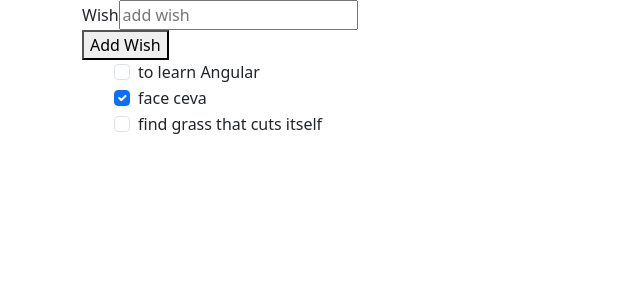
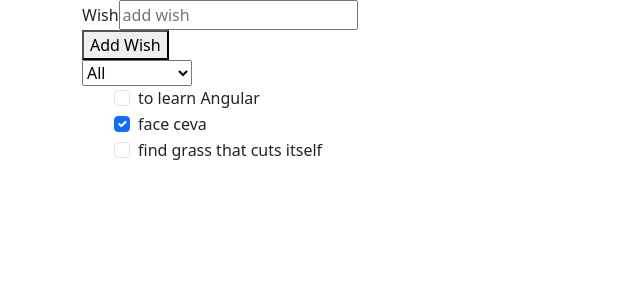
Before and after one commit to AzlaFord/AngularLearning, an Angular app: page / in a window 1280 px wide. Shown: the top 300 px of the page, without its empty margins (0-640 px from the left). Built offline with nearby package versions, Linux system fonts and the light colour scheme.

Commit message:
am adougat un filtru

```diff
--- a/src/app/app.html
+++ b/src/app/app.html
@@ -12,15 +12,22 @@
       >Add Wish</button>
     </div>
   </form>
+  <select
+    [(ngModel)]="listFilter"
+    (ngModelChange)="filterChanged($event)"
+  >
+    <option value="0">All</option>
+    <option value="1">Complete</option>
+    <option value="2">InComplete</option>
+  </select>
 
-
-  <div *ngIf="items.length === 0 ;then noItems ;else showItems"></div>
+  <div *ngIf="visibleItems.length === 0 ;then noItems ;else showItems"></div>
   <ng-template #noItems>
     No Items found
   </ng-template>
   <ng-template #showItems>
     <ul class="wish-list">
-      <li *ngFor="let item of items;index as ii">
+      <li *ngFor="let item of visibleItems;index as ii">
         <div class="form-check">
           <label class="form-check-label">
             <input
--- a/src/app/app.ts
+++ b/src/app/app.ts
@@ -25,6 +25,7 @@
   newWishText =''
 
   addWish(){
+
     const textCurat = this.newWishText.trim();
 
     if(textCurat === ''){
@@ -34,6 +35,19 @@
       this.newWishText =''
     }
   }
+
+  listFilter : String = '0'
+  visibleItems : WishItem[] = this.items
+  filterChanged(value:any){
+    console.log(value)
+    if(value ==='0'){
+      return this.visibleItems = this.items
+    }else if (value === '1'){
+      return this.visibleItems = this.items.filter(item => item.isComplete)
+    }else{
+      return this.visibleItems = this.items.filter(item => !item.isComplete)
+    }
+  }
   toggleItem(item:WishItem){
     item.isComplete = !item.isComplete
     console.log(item)
```
